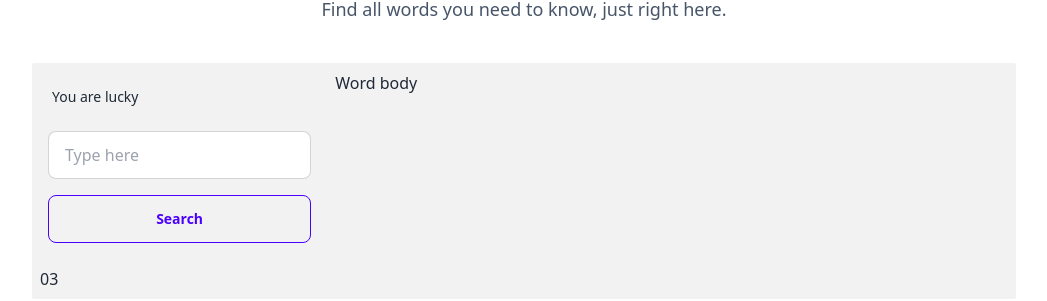
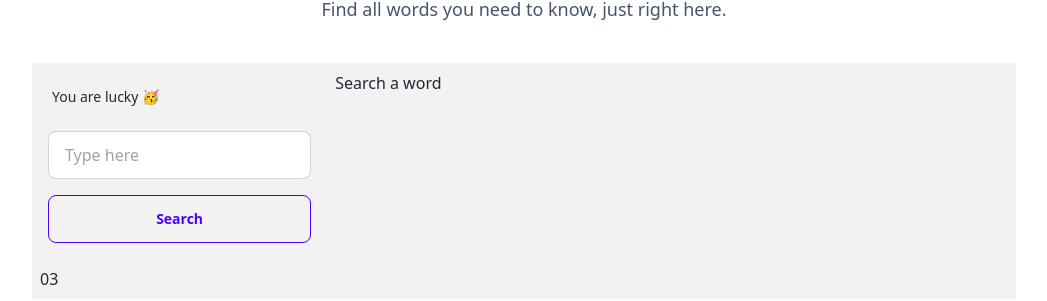
Before and after one commit to 0riion/dictionary-challenge, a React (Create React App) app: page / in a window 1280 px wide. Shown: the part 229-530 px from the top of the page, without its empty margins (116-1163 px from the left). Built offline with nearby package versions, Linux system fonts and the light colour scheme.

Commit message:
feat: list meanign

```diff
--- a/src/App.js
+++ b/src/App.js
@@ -7,10 +7,9 @@ import Layout from './layout';
 
 function App() {
   const { word, data, setWord, isLoading } = useWord();
-
   return (
     <Layout>
-      <div className="max-w-5xl mx-auto py-10">
+      <section className="max-w-5xl mx-auto py-10">
         <div className="flex flex-col justify-center items-center">
           <h1 className="text-slate-900 font-extrabold text-4xl sm:text-5xl lg:text-6xl tracking-tight text-center dark:text-white">
             The best dictionary
@@ -22,17 +21,16 @@ function App() {
             Find all words you need to know, just right here.
           </p>
         </div>
-      </div>
+      </section>
 
       <section className="bg-base-200 rounded-sm grid grid-cols-10 gap-4 p-2">
         <div className="col-span-10 md:col-span-3">
           <Search word={word} setWord={setWord} />
         </div>
         <div className="col-span-10 md:col-span-7">
-          {isLoading
-            ? <Loading />
-            : <WordBody />
-          }
+          {isLoading && <Loading />}
+          {(!word) && <p>Search a word</p>}
+          {(!isLoading && word) && <WordBody word={word} data={data} />}
         </div>
         <div className="col-span-10 md:col-span-3">
           <span>03</span>
--- a/src/components/search/index.jsx
+++ b/src/components/search/index.jsx
@@ -13,7 +13,7 @@ export default function Search({ word, setWord }) {
       <Form autoComplete="off" noValidate onSubmit={handleSubmit}>
         <div className="grid grid-cols-1 form-control w-full p-2 gap-4">
           <label className="label col-span-1">
-            <span className="label-text">You are lucky</span>
+            <span className="label-text">You are lucky 🥳</span>
           </label>
           <input
             type="text"
--- a/src/components/word-body/index.jsx
+++ b/src/components/word-body/index.jsx
@@ -1,3 +1,43 @@
-export default function WordBody() {
-  return <h1>Word body</h1>;
+import React from 'react';
+
+const WordBody = ({ word, data }) => {
+  return (
+    <div className="grid grid-cols-1 gap-4 pt-10">
+      <h1 className="text-slate-900 font-extrabold text-4xl sm:text-5xl lg:text-6xl tracking-tight text-center dark:text-white uppercase">
+        {word}
+      </h1>
+
+      {data?.map((variant, index) => (
+        <div key={index}>
+          {variant.meanings?.map((meaning) => (
+            <div key={meaning.partOfSpeech}>
+              <div className="flex justify-between">
+                <h2 className="text-xl font-bold">
+                  <span className="capitalize">{word}</span>
+                  <span className="uppercase ml-2">({meaning.partOfSpeech})</span>
+                </h2>
+
+                <div>
+                  <button className="btn btn-circle">UK</button>
+                  <button className="btn btn-circle">USA</button>
+                </div>
+              </div>
+
+              <ul>
+                {meaning.definitions.map((definition) => (
+                  <li key={definition.definition}>
+                    <p>- {definition.definition}</p>
+                  </li>
+                ))}
+              </ul>
+            </div>
+          ))}
+
+          <div className="divider" />
+        </div>
+      ))}
+    </div>
+  );
 };
+
+export default WordBody;
--- a/src/hook/DictionaryHooks.js
+++ b/src/hook/DictionaryHooks.js
@@ -8,8 +8,7 @@ export const useWord = () => {
   const fetchWord = async () => {
     if (!word) return null;
     const {data} = await axiosInstance.get(`api/v2/entries/en/${word}`);
-    console.log(word, data)
-    return data[0];
+    return data;
   };
 
   const query = useQuery('get word', fetchWord, {
```
